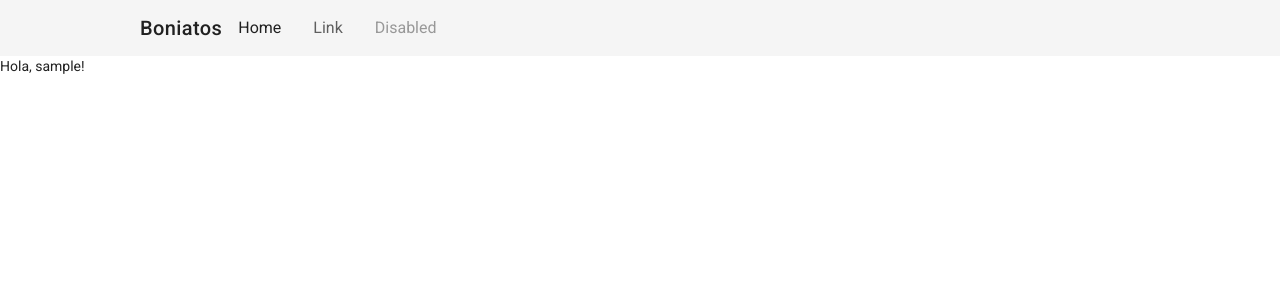
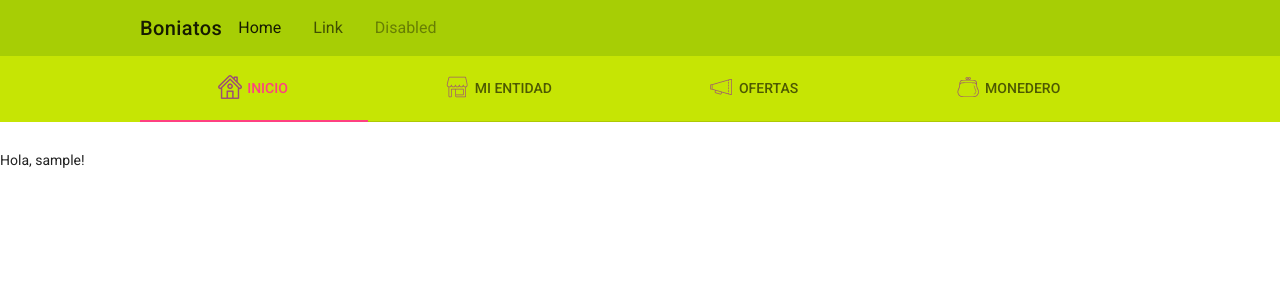
Before and after one commit to Mercado-Social-de-Madrid/eticsAppServer, a Django app: page /dashboard/ in a window 1280 px wide. Shown: the top 300 px of the page. Run offline with Django 3.2, Linux system fonts and the light colour scheme; the visitor is signed in with stand-in values (Sample User, id 1); some libraries are stand-ins or nearby versions.

Commit message:
Created styles for main menu

```diff
--- a/static/css/styles.css
+++ b/static/css/styles.css
@@ -6,6 +6,9 @@
 
 h1, h2, h3{
     font-family: 'Comfortaa', cursive;
+}
+#main-content{
+    padding: 2em 0;
 }
 .gallery-form-photo, .add-row{
     float: left;
@@ -53,3 +56,23 @@ h1, h2, h3{
     opacity: 0;
 }
 .file-field input[type=file]:hover{ cursor:pointer;}
+#top-bar{
+    background-color:#A7CE05;
+}
+#menu-nav{
+    background-color:#C6E504 ;
+}
+#menu-nav .nav-tabs{
+    width:100%;
+}
+
+
+.ic
+{ display: inline-block; background: url('icons.png') no-repeat; overflow: hidden; text-indent: -9999px; text-align: left; width: 24px; height: 24px;     vertical-align: middle;
+    top: -2px;
+    left: -2px;
+    position: relative;}
+.ic.ic-entity { background-position: -3px -0px;  }
+.ic.ic-home { background-position: -30px -0px; }
+.ic.ic-news { background-position: -3px -27px;  }
+.ic.ic-wallet { background-position: -30px -27px; }
--- a/static/js/common.js
+++ b/static/js/common.js
@@ -1,4 +1,7 @@
 $(function(){
+
+    var menu = $('#navbar-menu');
+
     $('[data-toggle="tooltip"]').tooltip();
 
     $('.gallery-form').on('submit', function(event ){
--- a/templates/base.html
+++ b/templates/base.html
@@ -20,13 +20,13 @@
   </head>
   <body>
 
-   <nav class="navbar sticky-top navbar-expand-lg navbar-light bg-light">
+   <nav class="navbar  navbar-expand-sm navbar-light" id="top-bar">
      <div class="container">
       <a class="navbar-brand" href="#">Boniatos</a>
-      <button class="navbar-toggler" type="button" data-toggle="collapse" data-target="#navbarTogglerDemo02" aria-controls="navbarTogglerDemo02" aria-expanded="false" aria-label="Toggle navigation">
+      <button class="navbar-toggler" type="button" data-toggle="collapse" data-target="#navbar-collapse" aria-controls="navbar-collapse" aria-expanded="false" aria-label="Toggle navigation">
         <span class="navbar-toggler-icon"></span>
       </button>
-      <div class="collapse navbar-collapse" id="navbarTogglerDemo02">
+      <div class="collapse navbar-collapse" id="navbar-collapse">
         <ul class="navbar-nav mr-auto mt-2 mt-lg-0">
           <li class="nav-item active">
             <a class="nav-link" href="#">Home <span class="sr-only">(current)</span></a>
@@ -42,7 +42,37 @@
      </div>
 </nav>
 
+{%if user.is_authenticated %}
+<div class="nav navbar sticky-top navbar-expand-md " id="menu-nav">
+   <div class="container">
+       <button class="navbar-toggler" type="button" data-toggle="collapse" data-target="#navbar-menu" aria-controls="navbar-menu" aria-expanded="false" aria-label="Toggle navigation">
+        <span class="navbar-toggler-icon"></span>
+      </button>
+       <div class="collapse navbar-collapse" id="navbar-menu">
+        <ul class="nav nav-tabs nav-fill flex-column flex-md-row flex-lg-row">
+          <li class="nav-item">
+
+            <a class="nav-link active" href="#"><i class="ic ic-home"></i> Inicio</a>
+          </li>
+          <li class="nav-item">
+            <a class="nav-link" href="#"><i class="ic ic-entity"></i> Mi entidad</a>
+          </li>
+          <li class="nav-item">
+            <a class="nav-link" href="#"><i class="ic ic-news"></i> Ofertas</a>
+          </li>
+          <li class="nav-item">
+            <a class="nav-link" href="#"><i class="ic ic-wallet"></i> Monedero</a>
+          </li>
+        </ul>
+       </div>
+   </div>
+</div>
+   {% endif %}
+<div id="main-content">
+
+
     {% block content %}{% endblock content %}
+    </div>
     <!-- jQuery first, then Popper.js, then Bootstrap JS -->
     <script src="https://code.jquery.com/jquery-3.2.1.slim.min.js"></script>
     <script src="https://cdnjs.cloudflare.com/ajax/libs/popper.js/1.11.0/umd/popper.min.js"></script>
```
Also changed, not shown: static/css/icons.png (added).
